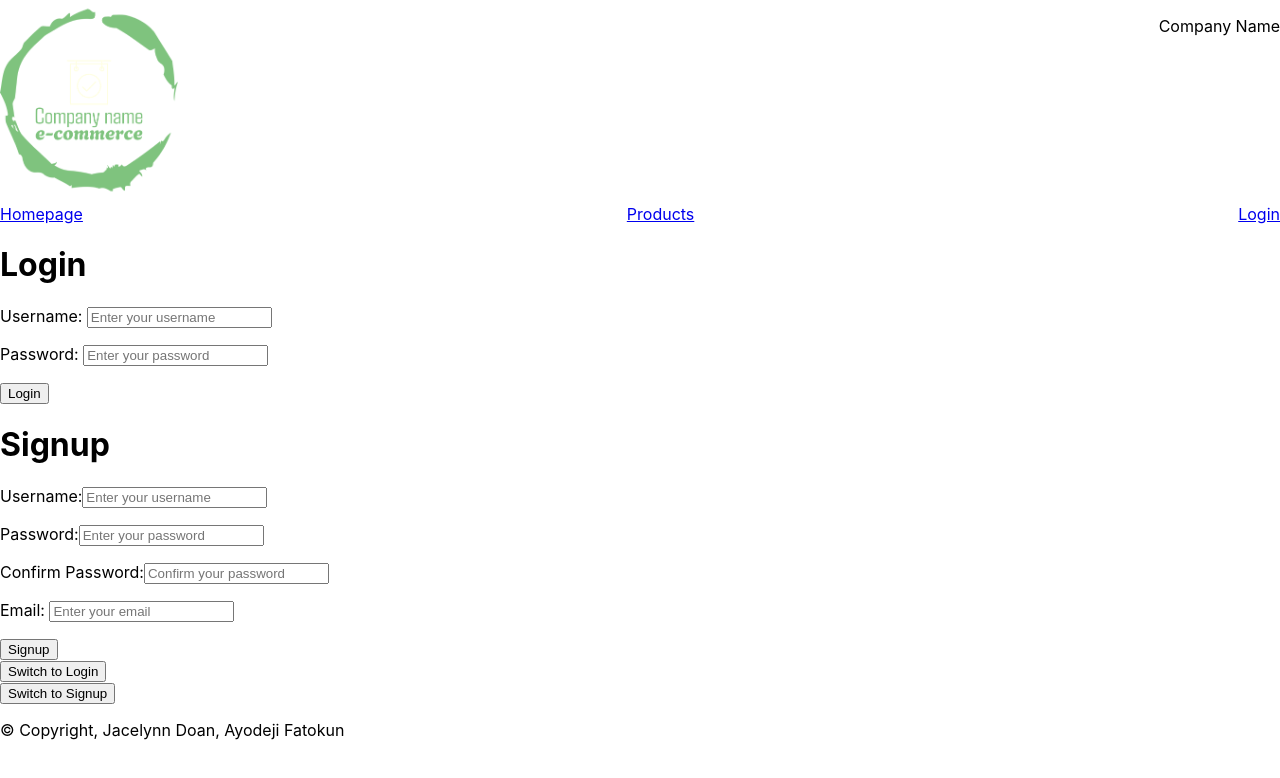
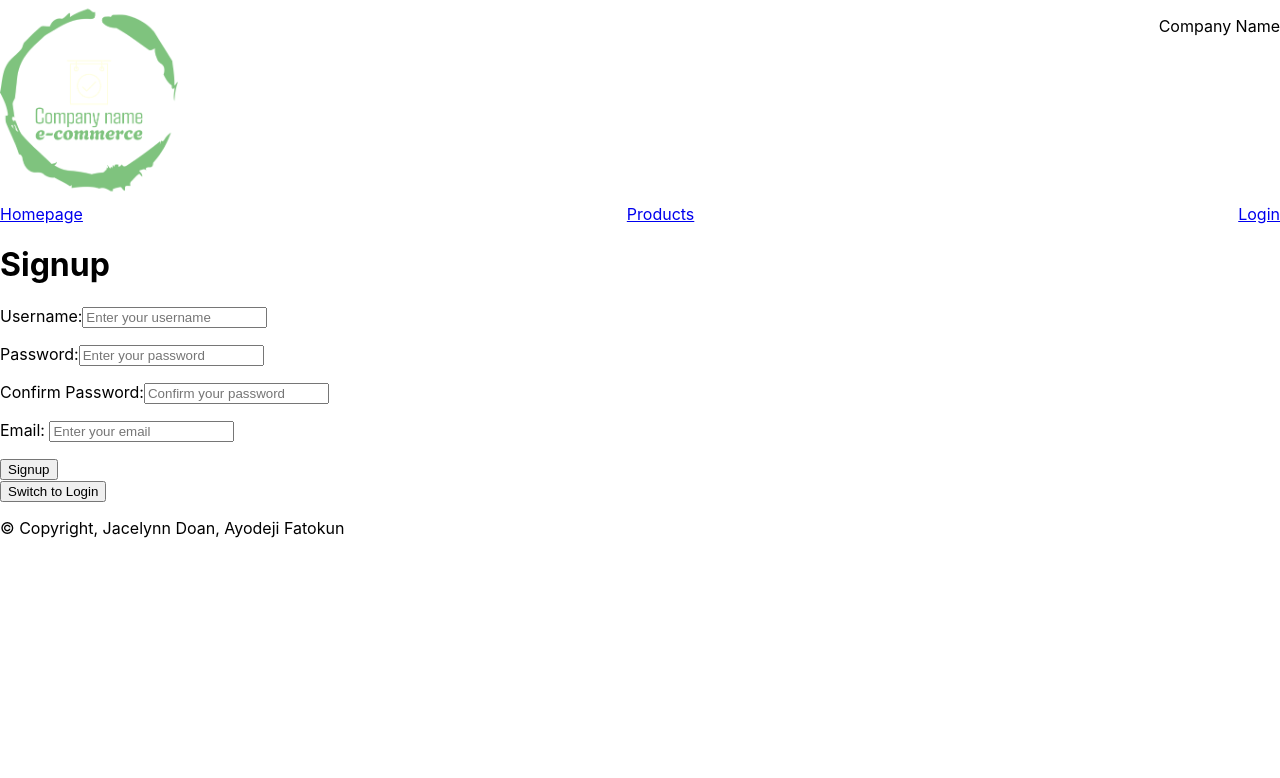
Before and after one commit to danielftn/Assignment4, a React (Create React App) app in the folder my-ecommerce-app/: page /LoginPage in a window 1280 px wide. Both pictures are taken after a click on the button "Switch to Signup". Shown: the top 778 px of the page. Built offline with nearby package versions, Linux system fonts and the light colour scheme.

Commit message:
Updated LoginForm.js and SignupForm.js

```diff
--- a/my-ecommerce-app/src/component/LoginForm.js
+++ b/my-ecommerce-app/src/component/LoginForm.js
@@ -6,7 +6,7 @@ function LoginForm() {
 
     const[username, setUsername] = useState('')
     const[password, setPassword] = useState('')
-    const[login, setLogin] = useState(true);
+    const[showLogin, setLogin] = useState(true);
 
     const handleLogin = () => {
         if('' === username){
@@ -21,10 +21,12 @@ function LoginForm() {
     }
 
     const handleSwitch = () => {
-        setLogin(!login);
+        setLogin(!showLogin);
     }
 
     return(
+        <div>
+        {showLogin ? (
             <form className='loginForm'>
                 <h1>Login</h1>
                 <div className='Username'>
@@ -46,11 +48,11 @@ function LoginForm() {
                 </div>
 
                 <div className='switchtoSignup'>
-                {login ? null : <SignupForm />}
-
                     <button type='button' onClick={handleSwitch}>Switch to Signup</button>
                 </div>
             </form>
+        ) :(<SignupForm />)}
+        </div>
     );
 }
 export default LoginForm;
--- a/my-ecommerce-app/src/component/SignupForm.js
+++ b/my-ecommerce-app/src/component/SignupForm.js
@@ -6,7 +6,7 @@ function SignupForm(){
     const[password, setPassword] = useState('')
     const[confirmPassword, setConfirmPassword] = useState('')
     const[email, setEmail] = useState('')
-    const[login, setLogin] = useState(true);
+    const[showLogin, setLogin] = useState(false);
 
     const handleSignup = () => {
         if('' === username){
@@ -31,12 +31,14 @@ function SignupForm(){
     }
 
     const handleSwitch = () => {
-        setLogin(!login);
+        setLogin(!showLogin);
 
     }
 
 
     return(
+    <div>
+    {showLogin ? (<LoginForm/>):(
         <form className='signupForm'>
             <h1>Signup</h1>
             <div className='Username'>
@@ -75,10 +77,11 @@ function SignupForm(){
             </div>
 
             <div className='switchtoLogin'>
-            {login ? null : <LoginForm />}
                 <input type='button' value={'Switch to Login'} onClick={handleSwitch}/>
             </div>
         </form>
+    )}
+        </div>
     );
 }
 export default SignupForm;
```
Lines whose indentation alone changed are shown as unchanged.
